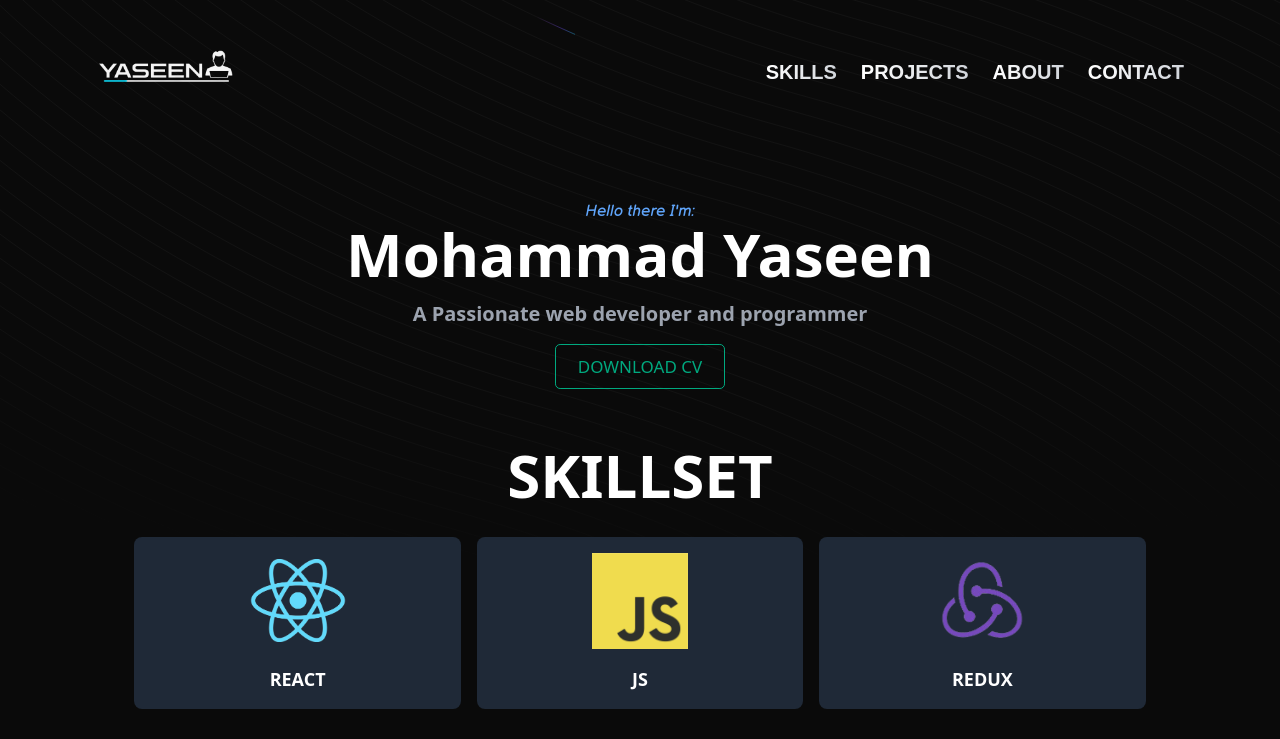
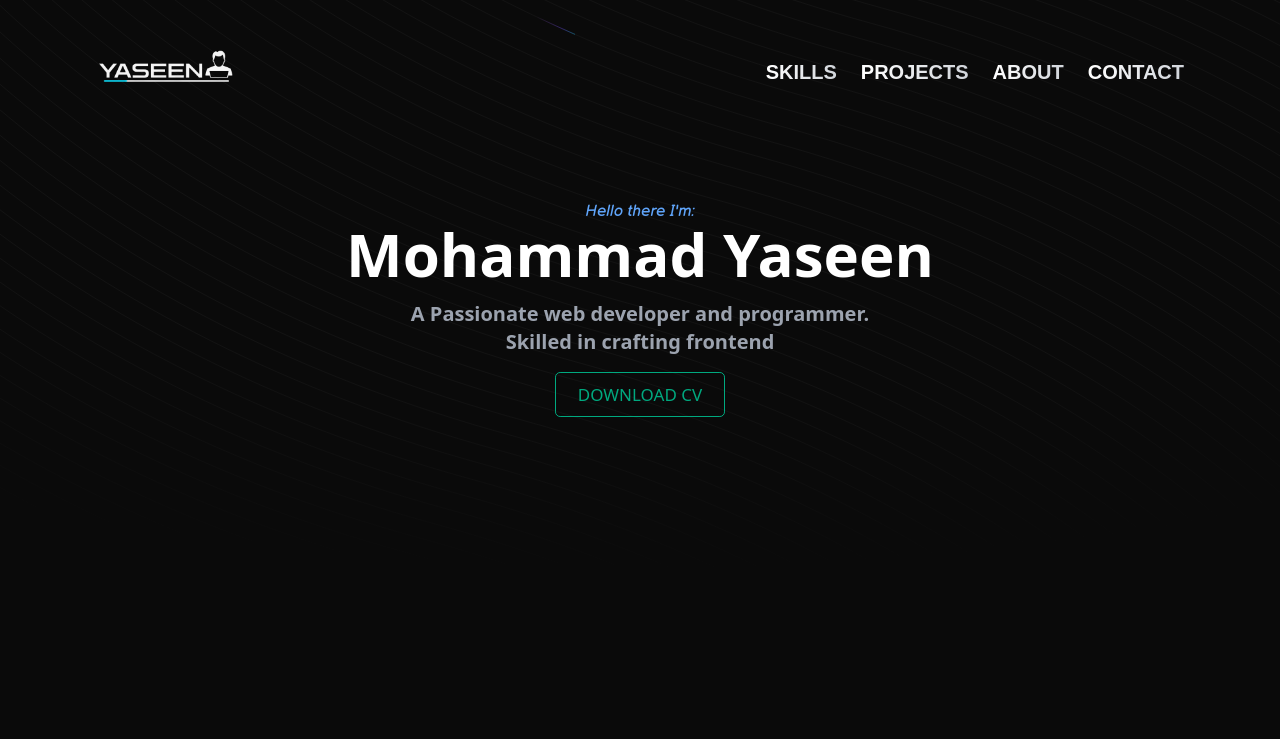
Before and after one commit to Mohammad-Yaseen69/Portfolio, a React (Vite) app: page / in a window 1280 px wide. Shown: the top 739 px of the page. Built offline with nearby package versions, Linux system fonts and the light colour scheme; a web font is replaced by a local one.

Commit message:
fix - ui bugs

```diff
--- a/src/components/Header/Header.jsx
+++ b/src/components/Header/Header.jsx
@@ -23,13 +23,13 @@ const Header = () => {
 
                 <div className="hidden ss:flex space-x-6">
                     {navLinks.map(link => (
-                        <h1
+                        <a
                             key={link.id}
-                            href={link.url}
+                            href={link.link}
                             className="bg-gradient-to-r text-transparent from-white to-gray-300 uppercase font-Code font-semibold cursor-pointer text-lg md:text-xl hover:text-gray-400 hover:scale-105 transition duration-300 bg-clip-text"
                         >
                             {link.name}
-                        </h1>
+                        </a>
 
                     ))}
                 </div>
@@ -48,13 +48,13 @@ const Header = () => {
             <div className={`ss:hidden absolute z-10 w-full left-0 transition-all duration-300 ${isMenuOpen ? 'block' : 'hidden'}`}>
                 <div className="bg-gray-900 flex flex-col gap-8 py-4 px-6 rounded-md">
                     {navLinks.map(link => (
-                        <h1
+                        <a
                             key={link.id}
-                            href={link.url}
+                            href={link.link}
                             className="bg-gradient-to-r text-transparent from-white to-gray-300 uppercase font-Code font-semibold cursor-pointer text-lg md:text-xl hover:text-gray-400 transition duration-300 bg-clip-text"
                         >
                             {link.name}
-                        </h1>
+                        </a>
                     ))}
                 </div>
             </div>
--- a/src/components/Hero/Hero.jsx
+++ b/src/components/Hero/Hero.jsx
@@ -3,11 +3,11 @@ import {Section} from '../'
 const Hero = () => {
   return (
     <Section>
-        <div className='relative mt-14 px-9'>
+        <div className='relative h-[90vh] sm:h-[70vh] pt-28 sm:pt-14 px-9'>
             <div className='flex flex-col gap-4 items-center'>
                 <p className='font-Balsamiq italic text-blue-400'>Hello there I'm:</p>
                 <h1 className='-mt-4 text-white whitespace-nowrap font-bold xs:font-extrabold text-3xl xs:text-5xl md:text-6xl'>Mohammad Yaseen</h1>
-                <h3 className='text-gray-400 text-center xs:font-semibold text-sm xs:text-lg md:text-xl'>A Passionate web developer and programmer</h3>
+                <h3 className='text-gray-400  sm:w-[70%] md:w-1/2 text-center xs:font-semibold text-sm xs:text-lg md:text-xl'>A Passionate web developer and programmer. Skilled in crafting frontend</h3>
                 <button className='button max-xs:p-[0.5em]'>Download CV</button>
             </div>
         </div>
```
